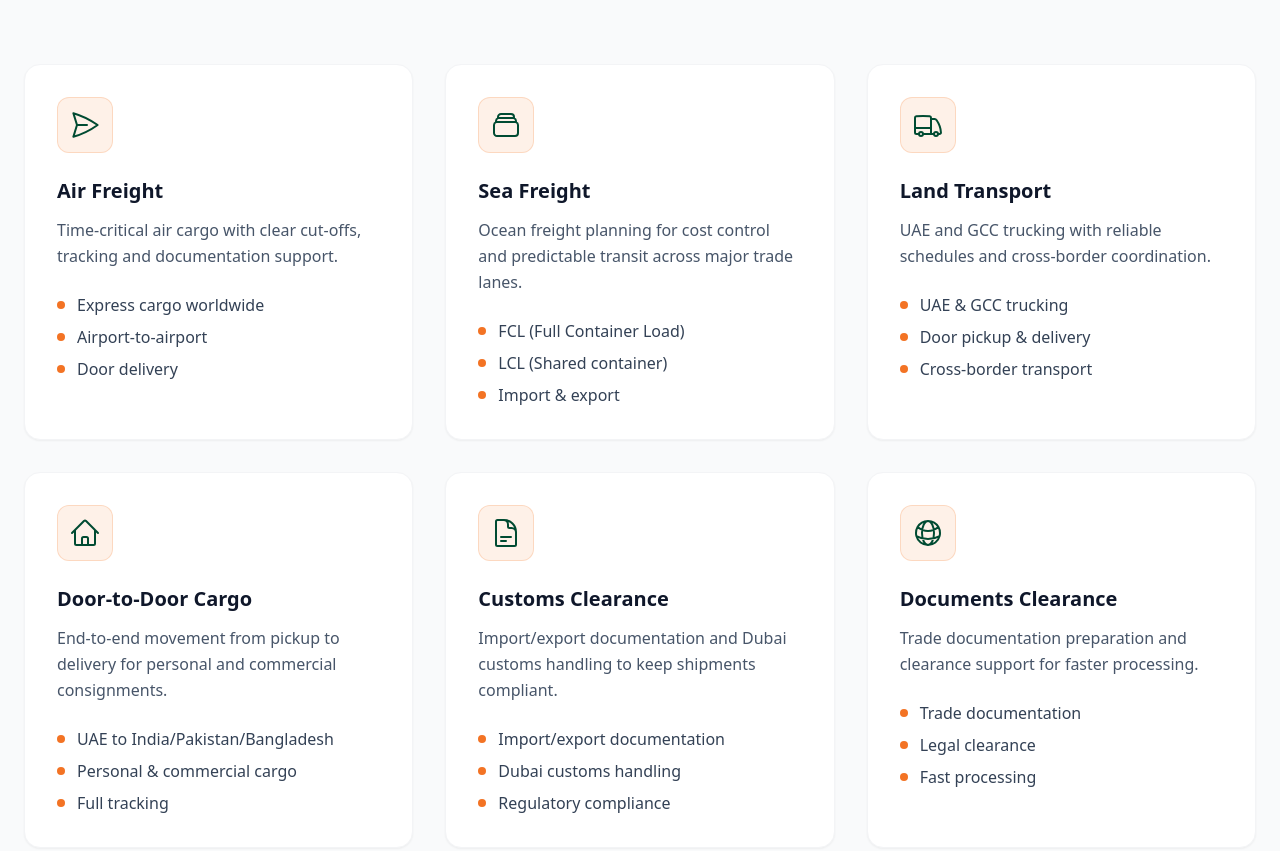
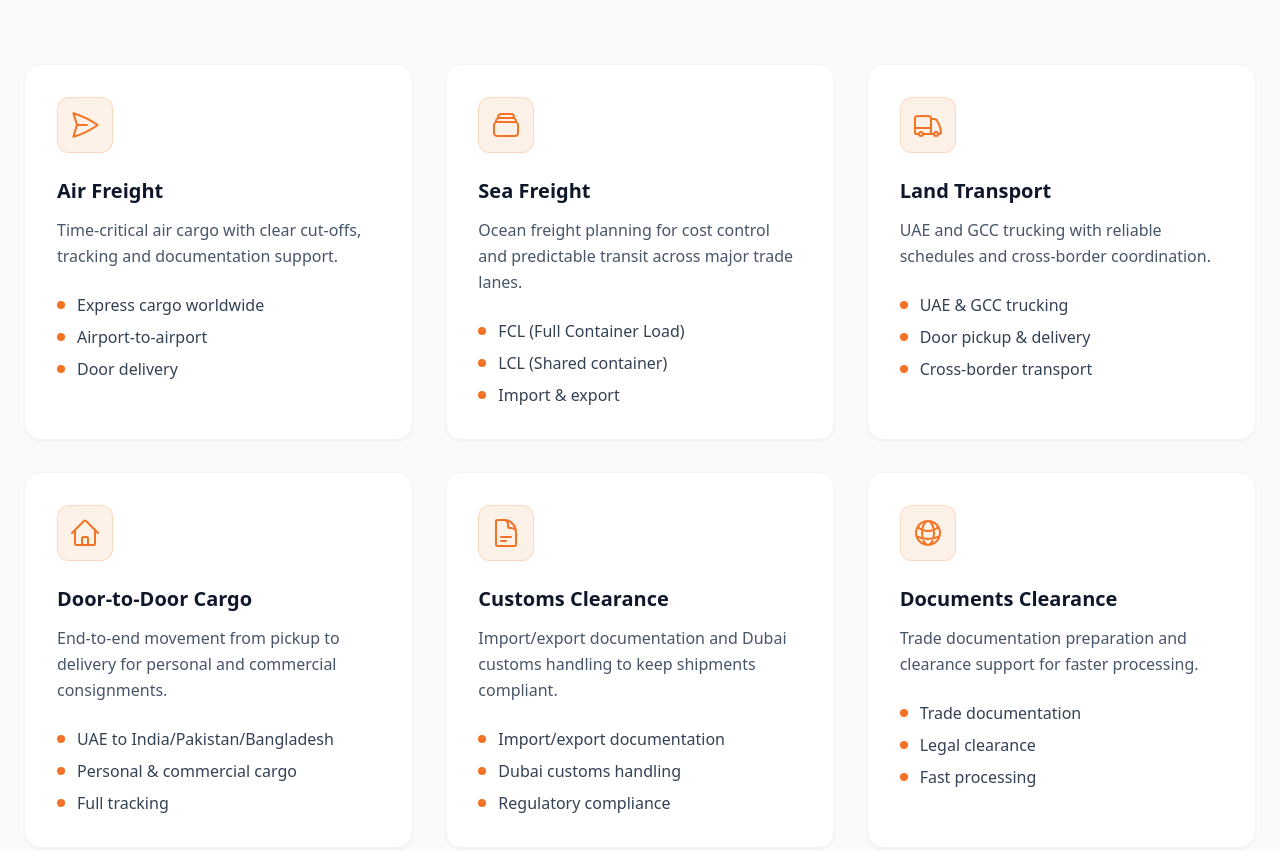
Before and after one commit to sabyasachi-arya/Pseudo_Webpage-, a React (Create React App) app: page / in a window 1280 px wide. Shown: the part 1171-2022 px from the top of the page. Built offline with nearby package versions, Linux system fonts and the light colour scheme.

Commit message:
Update Services.tsx

```diff
--- a/src/components/Services.tsx
+++ b/src/components/Services.tsx
@@ -86,7 +86,7 @@ const Services = () => {
               className="bg-white rounded-2xl border border-gray-100 shadow-sm hover:shadow-lg transition-shadow duration-300 p-8"
             >
               <div className="w-14 h-14 bg-orange/10 rounded-xl flex items-center justify-center mb-6 border border-orange/20">
-  <service.icon className="w-8 h-8 text-darkteal" />
+  <service.icon className="w-8 h-8 text-orange" />
 </div>
 
               <h3 className="text-xl font-semibold text-secondary-900 mb-3">
```
